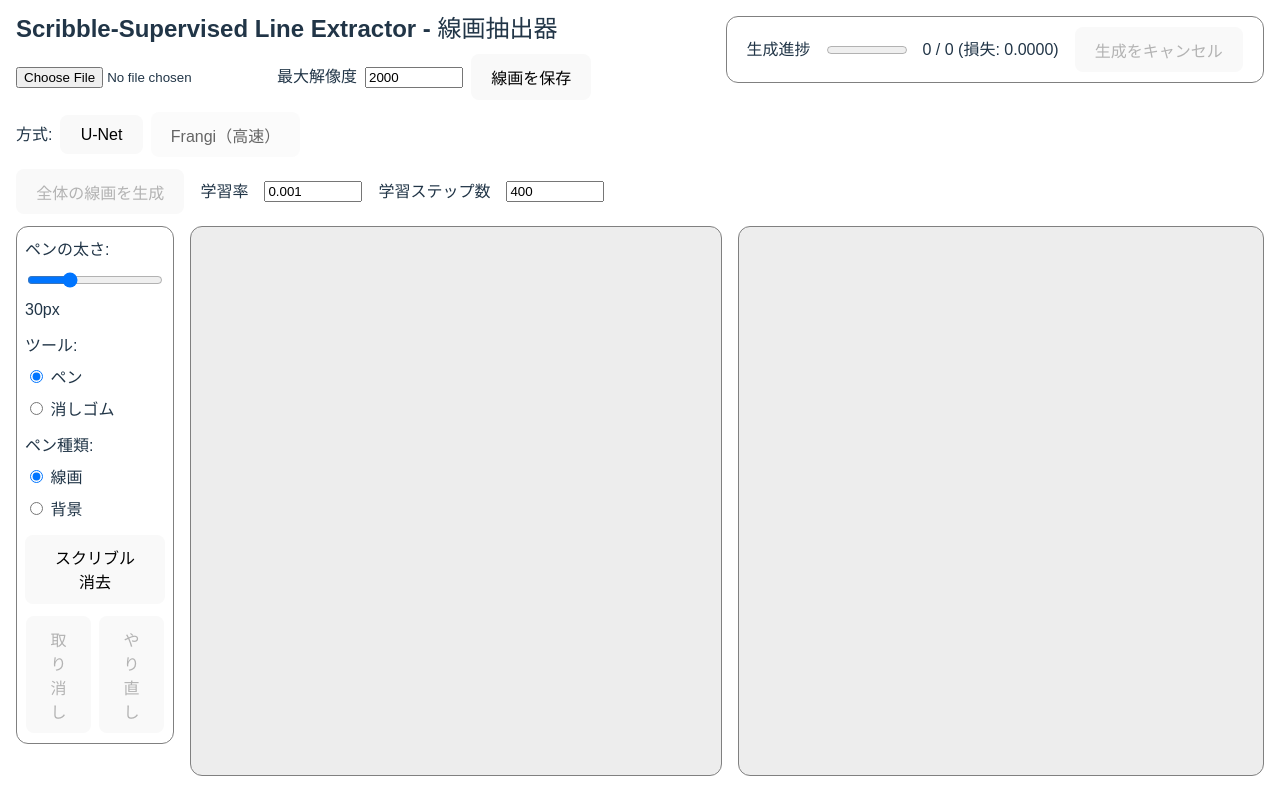
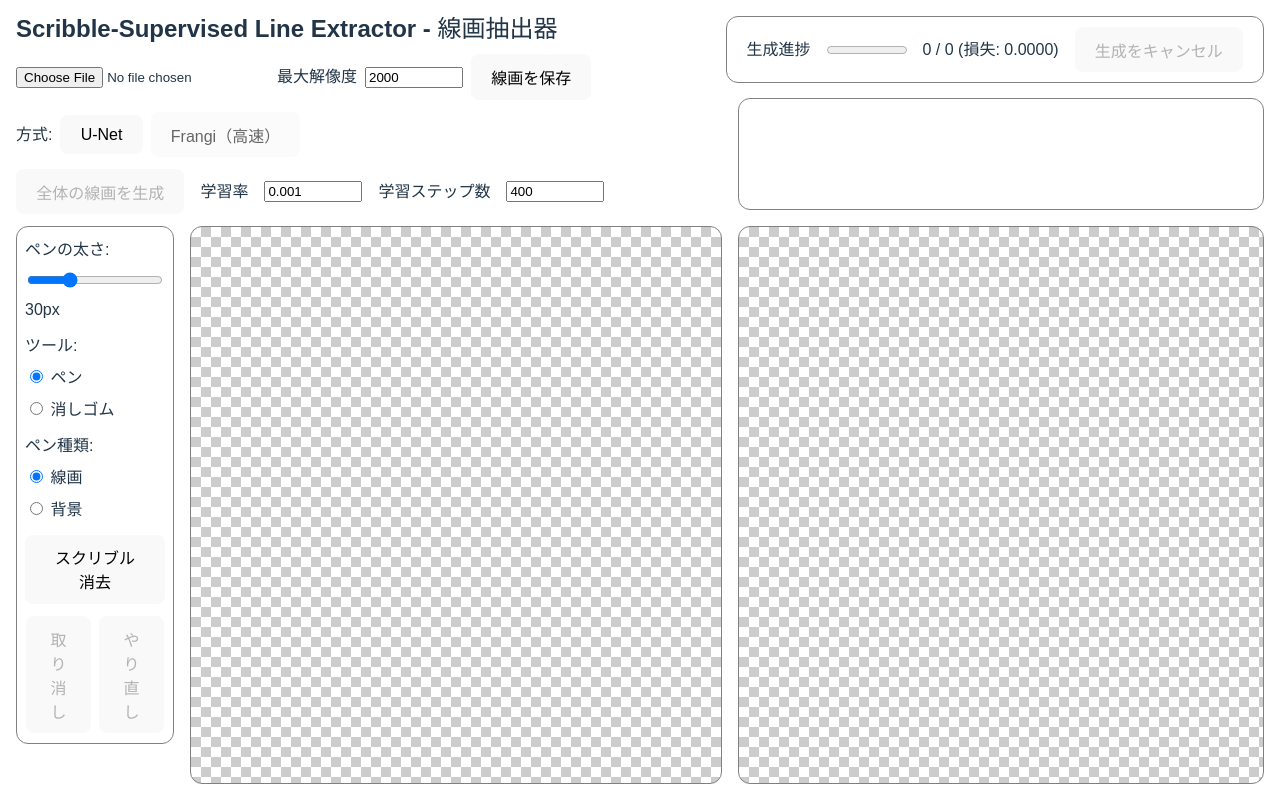
Before and after one commit to fkouki2015/Scribble-Supervised-Line-Extractor, a React (Vite) app in the folder src/renderer/: page / in a window 1280 px wide. Built offline with nearby package versions, Linux system fonts and the light colour scheme.

Commit message:
履歴追加

```diff
--- a/src/renderer/src/App.jsx
+++ b/src/renderer/src/App.jsx
@@ -25,6 +25,7 @@ export default function App() {
   const imgRef = useRef(null)
   const scribbleRef = useRef(null)
   const outRef = useRef(null)
+  const historyScrollRef = useRef(null)
 
   // 描画状態
   const [drawing, setDrawing] = useState(false)
@@ -56,6 +57,10 @@ export default function App() {
     scale: 1,
     offset: { x: 0, y: 0 }
   })
+  // 生成履歴
+  const [unetOutImages, setUnetOutImages] = useState([])
+  const [frangiOutImages, setFrangiOutImages] = useState([])
+  const outImages = method === 'frangi' ? frangiOutImages : unetOutImages
 
   // ここから描画関連の関数
   // 描画状態保存
@@ -156,12 +161,12 @@ export default function App() {
       return
     }
 
-    // 初回のpercentile適用
-    await _applyPercentile(frangiPercentile)
+    // 初回のpercentile適用（履歴に追加）
+    await _applyPercentile(frangiPercentile, true)
   }
 
   // Frangi応答のパーセンタイルを適用
-  const _applyPercentile = async (p) => {
+  const _applyPercentile = async (p, addToHistory = false) => {
     const formData = new FormData()
     formData.append('percentile', p)
     const res = await fetch('http://127.0.0.1:8000/api/apply_frangi_percentile', {
@@ -175,15 +180,18 @@ export default function App() {
     }
     const url = URL.createObjectURL(await res.blob())
     setFrangiOutUrl(url)
+    if (addToHistory) {
+      setFrangiOutImages((prev) => [...prev, url])
+    }
   }
 
   // Frangi応答のパーセンタイルを適用（スライダー用）
-  const applyPercentile = (p) => {
+  const applyPercentile = (p, addToHistory = false) => {
     if (!frangiOutUrl) {
       alert('Frangi応答がありません．')
       return
     }
-    _applyPercentile(p)
+    _applyPercentile(p, addToHistory)
   }
 
   // スクリブルの線画化（自動のみ）
@@ -276,6 +284,8 @@ export default function App() {
     const outBlob = await res.blob()
     const url = URL.createObjectURL(outBlob)
     setUnetOutUrl(url)
+    // 生成履歴に追加
+    setUnetOutImages((prev) => [...prev, url])
   }
 
   // 生成キャンセル
@@ -497,6 +507,11 @@ export default function App() {
     return () => window.removeEventListener('resize', calcViewSize)
   })
 
+  useEffect(() => {
+    if (!historyScrollRef.current) return
+    historyScrollRef.current.scrollLeft = historyScrollRef.current.scrollWidth
+  }, [outImages, method])
+
   // UI描画
   return (
     <div
@@ -542,6 +557,44 @@ export default function App() {
           </button>
         </div>
       )}
+      <div
+        ref={historyScrollRef}
+        onWheel={(e) => {
+          e.preventDefault()
+          e.currentTarget.scrollLeft += e.deltaY
+        }}
+        style={{
+          display: 'flex',
+          gap: 8,
+          flexWrap: 'nowrap',
+          border: '1px solid gray',
+          position: 'fixed',
+          top: 98,
+          right: 16,
+          padding: 8,
+          borderRadius: 12,
+          width: (windowSize.width - 156 - 108) / 2,
+          height: 94,
+          overflowX: 'auto',
+          // overflowY: 'hidden',
+          scrollbarWidth: 'none'
+        }}
+      >
+        {outImages.map((url, index) => (
+          <img
+            key={index}
+            src={url}
+            style={{
+              width: 92,
+              height: 92,
+              objectFit: 'cover',
+              border: '1px solid gray',
+              flexShrink: 0
+            }}
+            onClick={() => (method === 'frangi' ? setFrangiOutUrl(url) : setUnetOutUrl(url))}
+          />
+        ))}
+      </div>
 
       {/* ファイル選択 */}
       <div style={{ display: 'flex', alignItems: 'center', gap: 8 }}>
@@ -616,6 +669,8 @@ export default function App() {
                 setFrangiPercentile(e.target.value)
                 applyPercentile(e.target.value)
               }}
+              onMouseUp={(e) => applyPercentile(e.currentTarget.value, true)}
+              onTouchEnd={(e) => applyPercentile(e.currentTarget.value, true)}
               style={{ width: 120 }}
             />
             <input
@@ -659,7 +714,7 @@ export default function App() {
             <span>学習ステップ数</span>
             <input
               type="number"
-              min={0}
+              min={100}
               step={100}
               value={iters}
               onChange={(e) => setIters(e.target.value)}
@@ -674,8 +729,8 @@ export default function App() {
         )}
       </div>
 
-      {/* 描画ツール */}
       <div style={{ display: 'flex', gap: 16 }}>
+        {/* 描画ツール */}
         <div
           style={{
             display: 'grid',
@@ -779,7 +834,7 @@ export default function App() {
             position: 'relative',
             display: 'inline-block',
             width: (windowSize.width - 156 - 64) / 2,
-            height: windowSize.height - 252,
+            height: windowSize.height - 244,
             border: '1px solid gray',
             borderRadius: 12,
             overflow: 'hidden',
@@ -890,7 +945,6 @@ export default function App() {
           <img
             ref={imgRef}
             src={imgUrl}
-            alt=""
             style={{
               position: 'absolute',
               left: 0,
--- a/src/renderer/src/index.css
+++ b/src/renderer/src/index.css
@@ -63,7 +63,11 @@ button:focus-visible {
 }
 
 .viewer-panel {
-  background-color: var(--viewer-panel-bg);
+  margin: 0;
+  background-position: 0px 0px, 10px 10px;
+  background-size: 20px 20px;
+  background-image: -webkit-linear-gradient(45deg, #eee 25%, transparent 25%, transparent 75%, #ccc 75%, #ccc 100%),-webkit-linear-gradient(45deg, #ccc 25%, white 25%, white 75%, #ccc 75%, #eee 100%);
+  background-image: linear-gradient(45deg, #ccc 25%, transparent 25%, transparent 75%, #ccc 75%, #ccc 100%),linear-gradient(45deg, #ccc 25%, white 25%, white 75%, #ccc 75%, #ccc 100%);
 }
 
 @media (prefers-color-scheme: light) {
```
Also changed, not shown: 1 other file (tests, documents, lock files or other folders).
